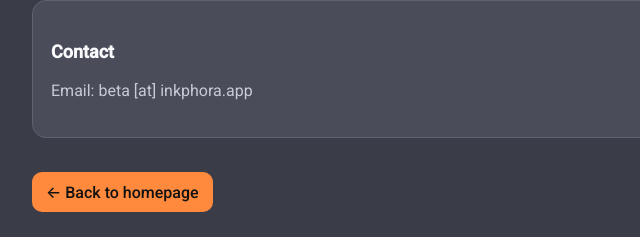
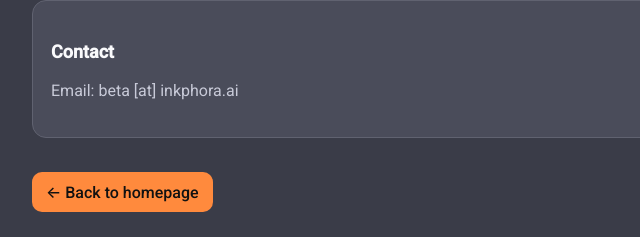
Before and after one commit to Miren-977/Inkphora-beta-site-, a website: page privacy.html in a window 1280 px wide. Shown: the part 1092-1329 px from the top of the page, 178-818 px from the left. Drawn offline with Linux system fonts and the light colour scheme.

Commit message:
Update privacy.html

```diff
--- a/privacy.html
+++ b/privacy.html
@@ -58,7 +58,7 @@
     </div>
     <div class="card">
       <h2>Contact</h2>
-      <p>Email: beta [at] inkphora.app</p>
+      <p>Email: beta [at] inkphora.ai</p>
     </div>
     <a href="/" class="back">← Back to homepage</a>
   </main>
```
